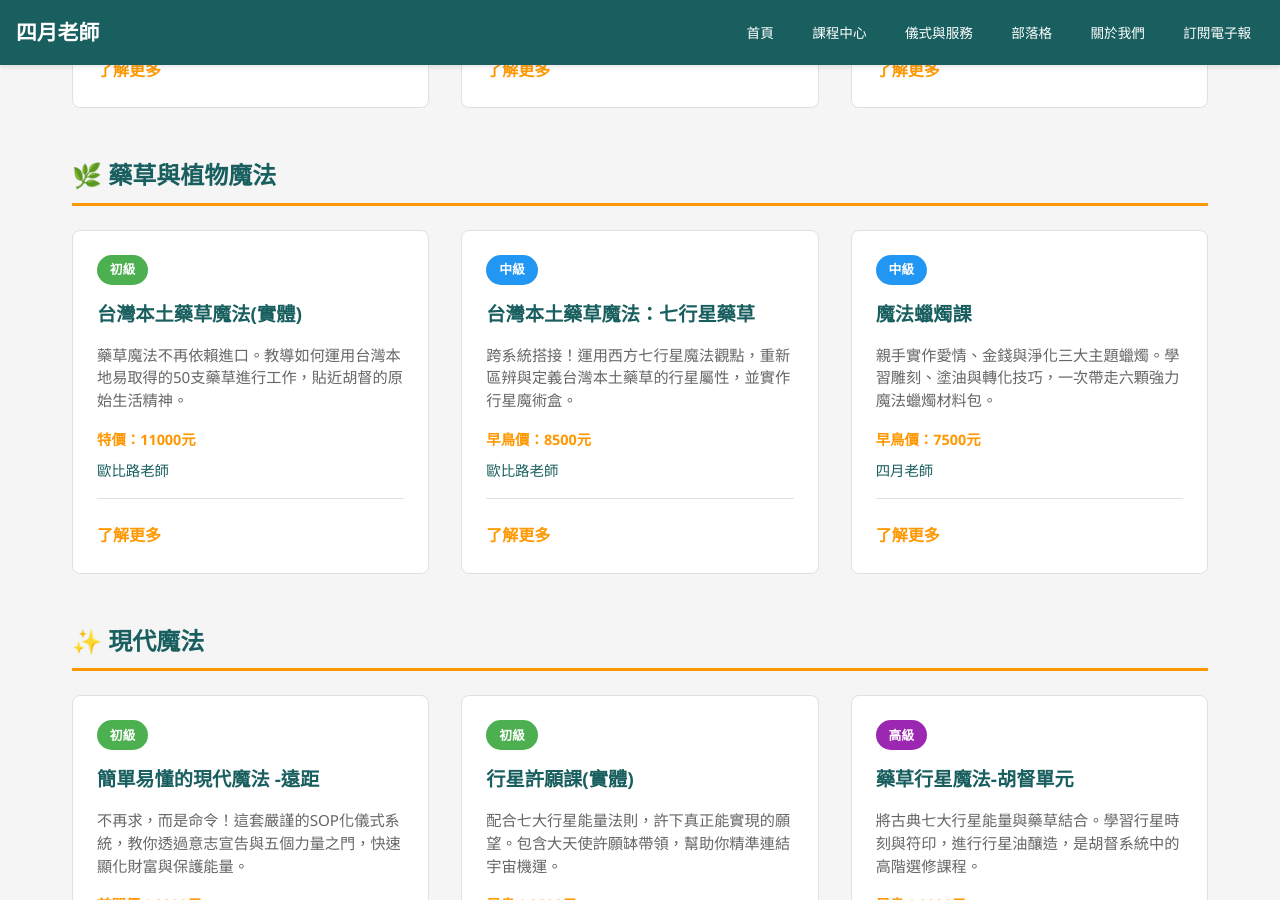
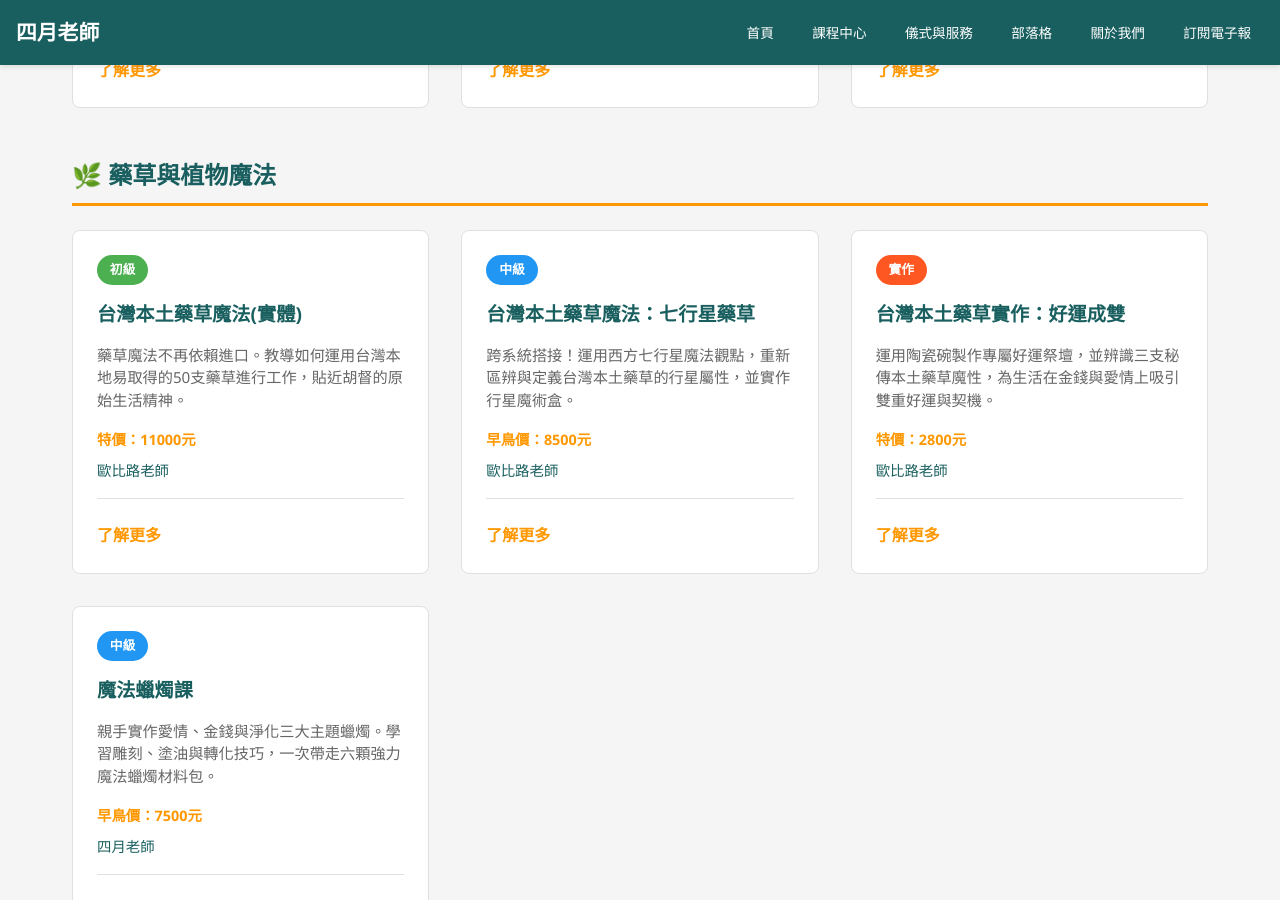
Before and after one commit to light4uliuphone-lang/hoodoo, a Jekyll site: the page built from courses.html, in a window 1280 px wide and 900 px high, scrolled down 2255 px. Built offline with Jekyll 4.4.1, drawn with Linux system fonts in a browser that asks for light colours.

Commit message:
Update courses.html

```diff
--- a/courses.html
+++ b/courses.html
@@ -168,6 +168,17 @@ title: 課程中心 - 四月老師
             </div>
 
             <div class="course-card">
+                <div class="course-tag" style="background-color: #ff5722;">實作</div>
+                <h3>台灣本土藥草實作：好運成雙</h3>
+                <p>運用陶瓷碗製作專屬好運祭壇，並辨識三支秘傳本土藥草魔性，為生活在金錢與愛情上吸引雙重好運與契機。</p>
+                <div class="course-info">
+                    <span class="price">特價：2800元</span>
+                    <span class="teacher">歐比路老師</span>
+                </div>
+                <a href="/courses/course-local-03.html" class="learn-more">了解更多</a>
+            </div>
+
+            <div class="course-card">
                 <div class="course-tag" style="background-color: #2196f3;">中級</div>
                 <h3>魔法蠟燭課</h3>
                 <p>親手實作愛情、金錢與淨化三大主題蠟燭。學習雕刻、塗油與轉化技巧，一次帶走六顆強力魔法蠟燭材料包。</p>
```
